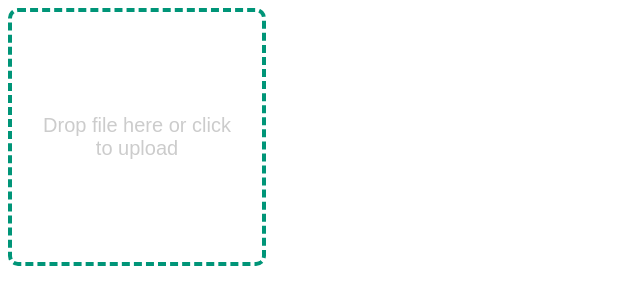
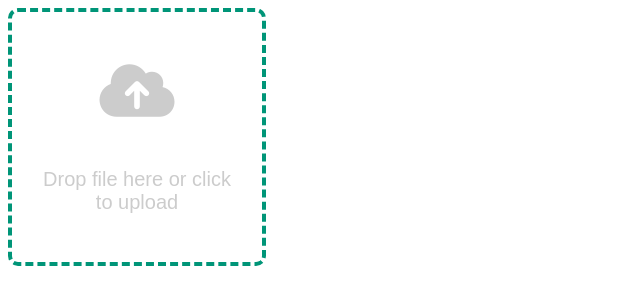
Before and after one commit to ahmniab/web_project, a PHP site: page /file.html in a window 1280 px wide. Shown: the top 305 px of the page, without its empty margins (0-640 px from the left). Run offline with PHP 8.4, Linux system fonts and the light colour scheme.

Commit message:
small chages on upload

```diff
--- a/css/drag.css
+++ b/css/drag.css
@@ -5,6 +5,7 @@
 	display: flex;
 	align-items: center;
 	justify-content: center;
+	flex-wrap: wrap;
 	text-align: center;
 	font-family: "Quicksand", sans-serif;
 	font-weight: 500;
@@ -13,6 +14,10 @@
 	color: #cccccc;
 	border: 4px dashed #009578;
 	border-radius: 10px;
+}
+.drop-zone i{
+	display: block;
+	font-size: 60px;
 }
 
 .drop-zone--over {
--- a/file.html
+++ b/file.html
@@ -5,9 +5,11 @@
 	<meta charset="utf-8">
 	<!-- <link rel="shortcut icon" href="/assets/favicon.ico"> -->
 	<link rel="stylesheet" href="css/drag.css">
+	<link rel="stylesheet" href="css/all.min.css">
 </head>
 <body>
 	<div class="drop-zone">
+		<i class="fa-solid fa-cloud-arrow-up"></i>
 		<span class="drop-zone__prompt">Drop file here or click to upload</span>
 		<input type="file" name="myFile" class="drop-zone__input">
 	</div>
```
